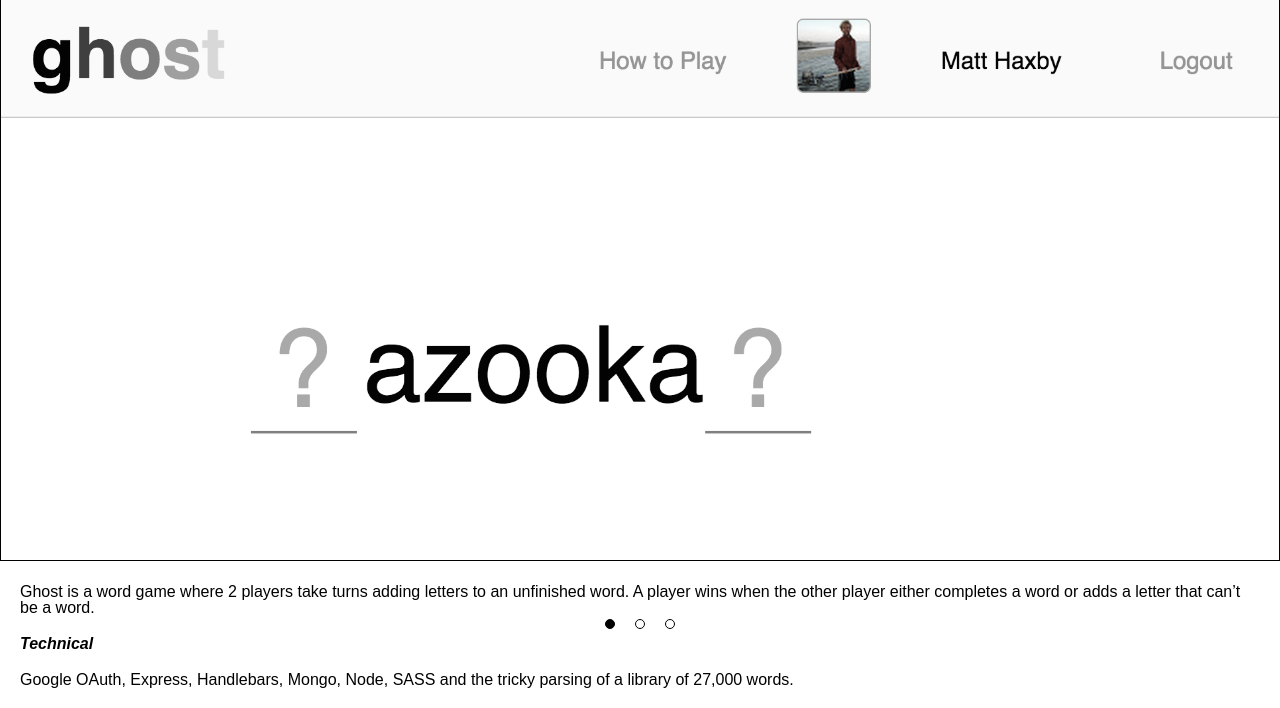
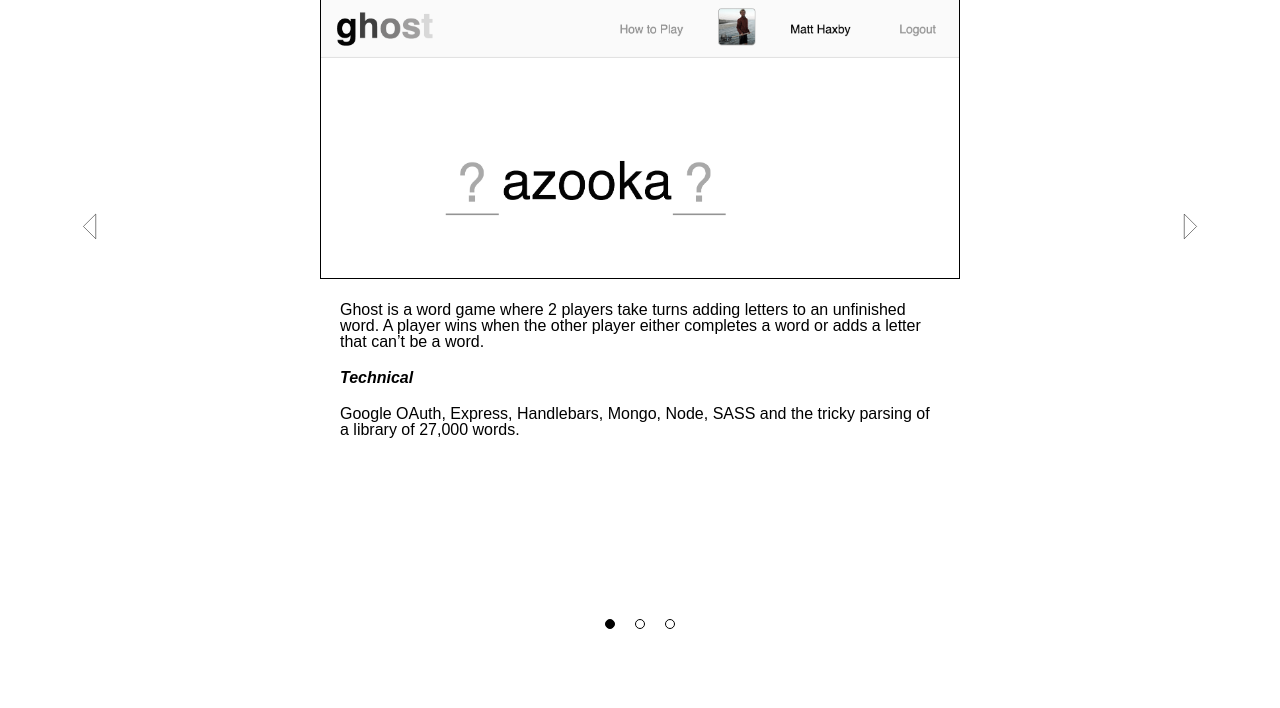
Before and after one commit to matthaxby/haxby-website, a plain HTML site: page index.html in a window 1280 px wide. Shown: the part 158-866 px from the top of the page. After the commit the page ends 800 px from the top, so only its background shows below. Drawn offline with nearby package versions, Linux system fonts and the light colour scheme; some packages are replaced by stand-ins of ours; a script that the page names is missing.

Commit message:
struggling with responsive design and mobile

```diff
--- a/sass/_main.scss
+++ b/sass/_main.scss
@@ -42,10 +42,6 @@
   -webkit-transform: scale(1.1);
 }
 
-.filler:hover {
-  fill: gray;
-}
-
 .backward {
   -webkit-transform: scaleX(-1);
   float: left;
--- a/sass/_media.scss
+++ b/sass/_media.scss
@@ -2,4 +2,13 @@
   svg {
     height: 100px;
   }
+  .project, .description {
+    width: 50%;
+    transform: translateX(50%);
+  }
+  .arrow {
+    margin-top: 20%;
+    margin-left: 5%;
+    margin-right: 5%;
+  }
 }
--- a/templates/logo.html
+++ b/templates/logo.html
@@ -46,7 +46,7 @@
         </g>
         </svg>
       </li>
-      <li id="drop-down">
+<!--       <li id="drop-down">
   <svg version="1.1" id="Layer_1" xmlns="http://www.w3.org/2000/svg" xmlns:xlink="http://www.w3.org/1999/xlink" x="0px" y="0px"
      viewBox="0 0 128 128" enable-background="new 0 0 128 128" xml:space="preserve">
   <path fill="none" stroke="#000000" stroke-miterlimit="10" d="M77.3,49.5L62.6,78.4L47.9,49.5H77.3z"/>
@@ -59,6 +59,6 @@
     <li id="orc-fights" class="navMenu"><a href="http://matthaxby.github.io/Orc-Fights/">orc fight?</a></li>
   </ul>
 </li>
-    </ul>
+ -->    </ul>
   </nav>
 </header>
```
Also changed, not shown: index.html (+3 -0 lines), style.css. Lines whose indentation alone changed are shown as unchanged.
